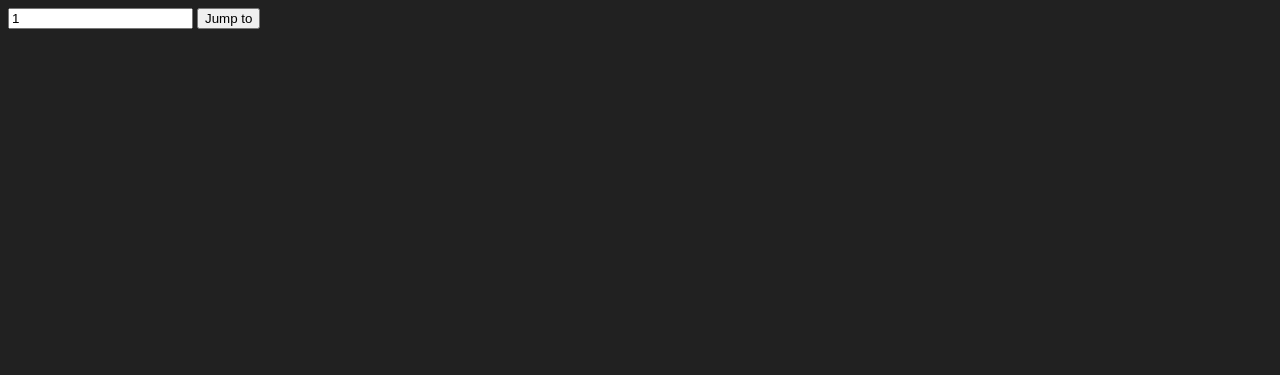
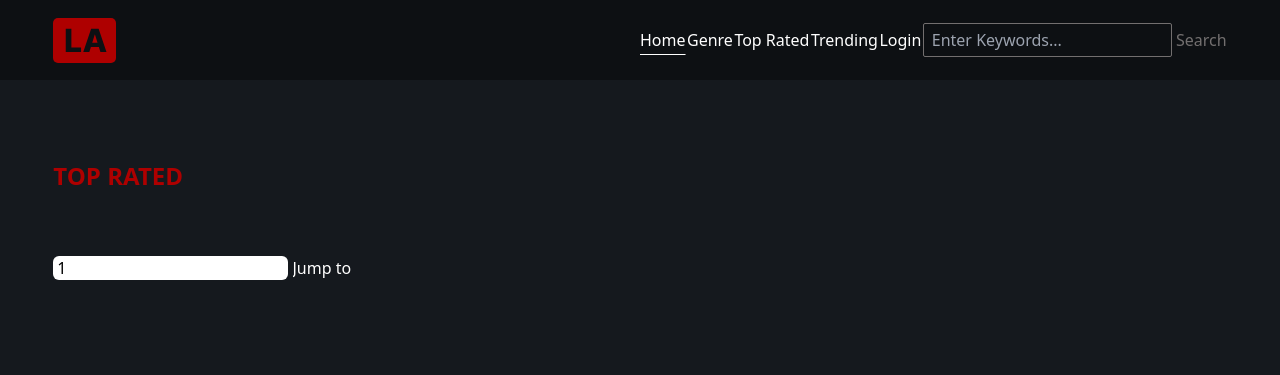
Before and after one commit to Arthur-Prudhomme/Devlab, a PHP site: page /topRated.php?page=1 in a window 1280 px wide. Shown: the top 375 px of the page. Run offline with PHP 8.4, Linux system fonts and the light colour scheme; data that the repository does not hold is empty; style sheets or scripts are compiled from the project's sources.

Commit message:
:lipstick: Start Top Rated Front Front

```diff
--- a/build/css/style.css
+++ b/build/css/style.css
@@ -625,6 +625,10 @@ video {
   margin-right: 2rem;
 }
 
+.mb-24 {
+  margin-bottom: 6rem;
+}
+
 .block {
   display: block;
 }
@@ -780,6 +784,10 @@ video {
   border-radius: 1rem;
 }
 
+.rounded-md {
+  border-radius: 0.375rem;
+}
+
 .border {
   border-width: 1px;
 }
@@ -882,6 +890,10 @@ video {
   padding-left: 1rem;
 }
 
+.pl-1 {
+  padding-left: 0.25rem;
+}
+
 .text-left {
   text-align: left;
 }
@@ -940,6 +952,10 @@ video {
   text-underline-offset: 8px;
 }
 
+input:focus {
+  outline: none;
+}
+
 .films {
   width: 100%;
 }
@@ -992,14 +1008,13 @@ video {
   opacity: 50%;
 }
 
+.movie h4 a:hover{
+  opacity: 80%;
+}
+
 .movie .affiche img{
   border-radius: 20px;
   height: 90%;
-}
-
-.movie .droite {
-  margin-left: 3vh;
-  margin-right: -3vh;
 }
 
 .movie .acteur img {
@@ -1009,3 +1024,8 @@ video {
 .movie .acteur::-webkit-scrollbar {
   display: none;
 }
+
+.hover\:bg-black:hover {
+  --tw-bg-opacity: 1;
+  background-color: rgb(0 0 0 / var(--tw-bg-opacity));
+}
--- a/home.php
+++ b/home.php
@@ -86,6 +86,7 @@
             <img class="rounded-2xl" src="../build/img/dune.jpg" alt="">
         </div>
       </div>
+
       <!-- <div id="carouselExampleSlidesOnly" class="carousel slide relative " data-bs-ride="carousel">
           <div class="carousel-inner relative w-full overflow-hidden rounded-2xl">
               <div class="carousel-item active relative float-left w-full">
@@ -134,8 +135,6 @@
 
   </main>
 
-
-
 </div>
 <script>
 
--- a/movie.php
+++ b/movie.php
@@ -44,11 +44,9 @@
           <h4 class="flex flex-row mt-2">
             Genres :
             <?php
-              echo '<div>';
               foreach($movie['genres'] as $item) {
                 echo '<a href=genre.php?id='.$item['id'].'&page=1>'.$item['name'].'</a>';
               }
-              echo '</div>';
             ?>
           </h4>
           <p class="leading-5 mt-4 titre">
@@ -58,8 +56,8 @@
           </p>
 
           <div class="flex flex-row my-6 w-5/12 justify-between">
-            <button class="btn off bg-fond px-7 py-2 text-rouge font-bold uppercase rounded-lg">watched</button>
-            <button class="appear bg-fond px-7 py-2 font-bold uppercase rounded-lg">add to album</button>
+            <button class="btn off bg-fond px-7 py-2 text-rouge font-bold uppercase rounded-lg hover:bg-black">watched</button>
+            <button class="appear bg-fond px-7 py-2 font-bold uppercase rounded-lg hover:bg-black">add to album</button>
           </div>
 
           <div class="hidden album absolute top-1/2 left-1/2 transform -translate-x-1/2 -translate-y-1/2 flex flex-col bg-form text-rouge w-2/12 mx-auto py-2 justify-between h-64">
--- a/src/input.css
+++ b/src/input.css
@@ -1,6 +1,10 @@
 @tailwind base;
 @tailwind components;
 @tailwind utilities;
+
+input:focus {
+    outline: none;
+}
 
 .films {
     width: 100%;
@@ -54,14 +58,13 @@
     opacity: 50%;
 }
 
+.movie h4 a:hover{
+    opacity: 80%;
+}
+
 .movie .affiche img{
     border-radius: 20px;
     height: 90%;
-}
-
-.movie .droite {
-    margin-left: 3vh;
-    margin-right: -3vh;
 }
 
 .movie .acteur img {
--- a/style.css
+++ b/style.css
@@ -1,6 +1,5 @@
 body{
     background-color: #212121;
-    color: white;
 }
 
 body a{
--- a/tailwind.config.js
+++ b/tailwind.config.js
@@ -12,6 +12,7 @@ module.exports = {
         gris:'#726F6F',
         form:'#0A0F14',
         rouge:'#AE0000',
+        darker_rouge:'#670101',
         bg:'#15191E',
       },
 
--- a/topRated.php
+++ b/topRated.php
@@ -7,8 +7,15 @@
     <meta http-equiv="X-UA-Compatible" content="ie=edge">
     <title>Document</title>
     <link href="./style.css" rel="stylesheet">
+    <link href="src/input.css" rel="stylesheet">
+    <link href="./build/css/style.css" rel="stylesheet">
 </head>
 <body>
+  <div class="bg-bg h-full w-full flex flex-col relative">
+    <?php
+      require_once 'utils/header.php';
+    ?>
+
     <?php
     $page = $_GET['page'];
 
@@ -16,21 +23,42 @@
     $core = new Core();
 
     $topRated = $core->getTopRated($page);
+    ?>
+
+    <main class="flex flex-col mt-32  w-11/12 mx-auto">
+
+      <h2 class="titre uppercase text-rouge mt-8 font-bold text-2xl">Top Rated</h2>
+
+      <div class="films grid grid-cols-5 gap-4 mx-auto mt-8">
+
+      <?php
+
         foreach($topRated['results'] as $item) {
+          echo '<a href=movie.php?id='.$item['id'].'>';
           echo '<div>';
-        echo $item['title'] . '<br />';
-        echo '<a href=movie.php?id='.$item['id'].'><img src='. $core->getImg($item['poster_path'],200).'></a>';
+          echo '<img src='. $core->getImg($item['poster_path'],200).'>';
+          echo '<div> </div>';
+          echo '<p>'. $item["title"]. '</p>'. '<br />';
           echo '</div>';
+          echo '</a>';
       }
+
       ?>
-    <form method="post">
-        <input type="number" name="page" placeholder="enter page" min="1" max="<?php echo $topRated['total_pages'] ?>" value="<?php echo $page ?>">
-        <input type="submit" value="Jump to">
+
+      </div>
+
+      <form class="mt-8 mb-24" method="post">
+          <input class="text-font rounded-md pl-1" type="number" name="page" placeholder="enter page" min="1" max="<?php echo $topRated['total_pages'] ?>" value="<?php echo $page ?>">
+          <input class="text-white" type="submit" value="Jump to">
       </form>
+
       <?php
       if(!empty($_POST)){
           header("Location: topRated.php?page=".$_POST['page']);
       }
       ?>
+    </main>
+  </div>
+
 </body>
 </html>
```
Lines whose indentation alone changed are shown as unchanged.
